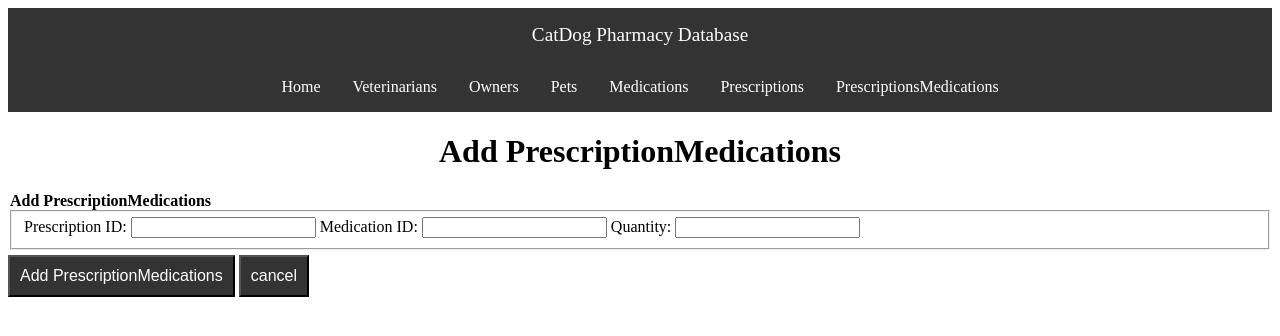
After one commit to owenseunglee/CatDog-Pet-Pharmacy-Database, a Flask app: page /add_prescriptMeds in a window 1280 px wide. The commit adds this page. Shown: the top 336 px of the page. Run offline with Flask 3, Linux system fonts and the light colour scheme; some libraries are stand-ins or nearby versions.

Commit message:
added more pages

```diff
--- a/app.py
+++ b/app.py
@@ -146,7 +146,18 @@ def add_prescriptions():
 
     return render_template("prescriptions/add_prescription.j2")
 
+@app.route("/prescriptMeds")
+def intersection():
+    query = "SELECT * FROM PrescriptionMedications;"
+    cursor = db.execute_query(db_connection=db_connection, query=query)
+    results = cursor.fetchall()
 
+    return render_template("intersection/prescriptMeds.j2", PrescriptionMedications=results)
+
+@app.route("/add_prescriptMeds")
+def add_prescriptMeds():
+
+    return render_template("intersection/add_prescriptMeds.j2")
 
 
 if __name__ == "__main__":
--- /dev/null
+++ b/templates/intersection/add_prescriptMeds.j2
@@ -0,0 +1,27 @@
+{# Citation for add_prescription.js
+ --Date: 2/13/24
+ --Adapted from: Professor's planets.html file
+ --Source URL: https://canvas.oregonstate.edu/courses/1946034/assignments/9456216?module_item_id=23809330
+ #}
+
+<link rel="stylesheet" href="{{ url_for('static', filename='style.css') }}">
+
+<html>
+
+{% include 'navbar.html' %}
+<h1>Add PrescriptionMedications</h1>
+
+<div id="insert">
+    <form id="addPrescriptionMedications">
+        <legend><strong>Add PrescriptionMedications</strong></legend>
+          <fieldset class="fields">
+            <label> Prescription ID: </label> <input type="number" min="1" name="prescriptID">
+            <label> Medication ID: </label> <input type="number" min="1" name="medsID">
+            <label> Quantity: </label> <input type="number" min="0" name="quantity">
+          </fieldset>
+          <input class="btn" type="submit" id="addPrescriptionMedsBtn" value="Add PrescriptionMedications">
+          <input class="btn" type="button" value="cancel">
+	</form>
+</div>
+
+</html>
--- a/templates/medications/meds.j2
+++ b/templates/medications/meds.j2
@@ -36,12 +36,13 @@
         <!-- Create a <td> element with the value of that key in it -->
         <td>{{medication[key]}}</td>
         {% endfor %}
+
+        <td><button class="btn">Delete</button></td>
     </tr>
     {% endfor %}
     </table>
 
 <a href="/add_med" class="navPage">Add a medication</a>
-<a href="/del_med" class="navPage">Delete a medication</a>
 </body>
 
 <p>&nbsp;</p>
--- a/templates/navbar.html
+++ b/templates/navbar.html
@@ -8,4 +8,5 @@
     <li><a href="/pets">Pets</a></li>
     <li><a href="/meds">Medications</a></li>
     <li><a href="/prescriptions">Prescriptions</a></li>
+    <li><a href="/prescriptMeds">PrescriptionsMedications</a></li>
 </ul>
--- a/templates/owners/owners.j2
+++ b/templates/owners/owners.j2
@@ -23,6 +23,7 @@
 
         <!-- End of this for loop -->
         {% endfor %}
+
     </tr>
     <tbody>
 
@@ -35,12 +36,12 @@
         <!-- Create a <td> element with the value of that key in it -->
         <td>{{owner[key]}}</td>
         {% endfor %}
+        <td><button class="btn">Delete</button></td>
     </tr>
     {% endfor %}
     </table>
 
 <a href="/add_owner" class="navPage">Add an owner</a>
-<a href="/del_owner" class="navPage">Delete an owner</a>
 </body>
 
 <p>&nbsp;</p>
--- a/templates/pets/add_pet.j2
+++ b/templates/pets/add_pet.j2
@@ -14,7 +14,7 @@
         <legend><strong>Add Pet</strong></legend>
           <fieldset class="fields">
             <label> Name </label> <input type="text" name="name">
-            <label> Species </label> <input type="text" name="species">
+            <label> Breed </label> <input type="text" name="breed">
             <label> Age </label> <input type="number" name="age" min="0">
             <label> Gender </label>
             <select name="gender">
--- a/templates/pets/pets.j2
+++ b/templates/pets/pets.j2
@@ -37,12 +37,14 @@
         <!-- Create a <td> element with the value of that key in it -->
         <td>{{pet[key]}}</td>
         {% endfor %}
+
+        <td><button class="btn">Delete</button></td>
     </tr>
     {% endfor %}
     </table>
 
 <a href="/add_pet" class="navPage">Add Pet</a>
-<a href="/del_pet" class="navPage">Delete Pet</a>
+
 </body>
 
 <p>&nbsp;</p>
--- a/templates/vets/del_vet.j2
+++ b/templates/vets/del_vet.j2
@@ -15,7 +15,7 @@
       <legend><strong>Delete Veterinarian</strong></legend>
           <fieldset class="fields">
           <p>Please enter first and last name of the veterinarian to be deleted from the database</p>
-          <label> First Name: </lable> <input type="text" value="John" fname="fname">
+          <label> First Name: </lable> <input type="text" value="John" name="fname">
           <label> Last Name: </label> <input type="text" value="Kim" name="lname">
     </fieldset>
     <input class="btn" type="submit" id="DeleteVet" value="Delete Veterinarian">
--- a/templates/vets/vets.j2
+++ b/templates/vets/vets.j2
@@ -40,12 +40,13 @@
         <!-- Create a <td> element with the value of that key in it -->
         <td>{{veterinarian[key]}}</td>
         {% endfor %}
+
+        <td><button class="btn">Delete</button></td>
     </tr>
     {% endfor %}
   </table>
 
     <a href="/add_vet" class="navPage">Add a veterinarian</a>
-    <a href="/del_vet" class="navPage">Delete a veterinarian</a>
  </body>
 
 <p>&nbsp;</p>
```
Also changed, not shown: templates/intersection/prescriptMeds.j2 (added, +32 -0 lines), templates/prescriptions/add_prescription.j2 (+9 -4 lines), templates/prescriptions/del_prescription.j2 (+7 -4 lines), templates/prescriptions/prescriptions.j2 (+22 -1 lines).
